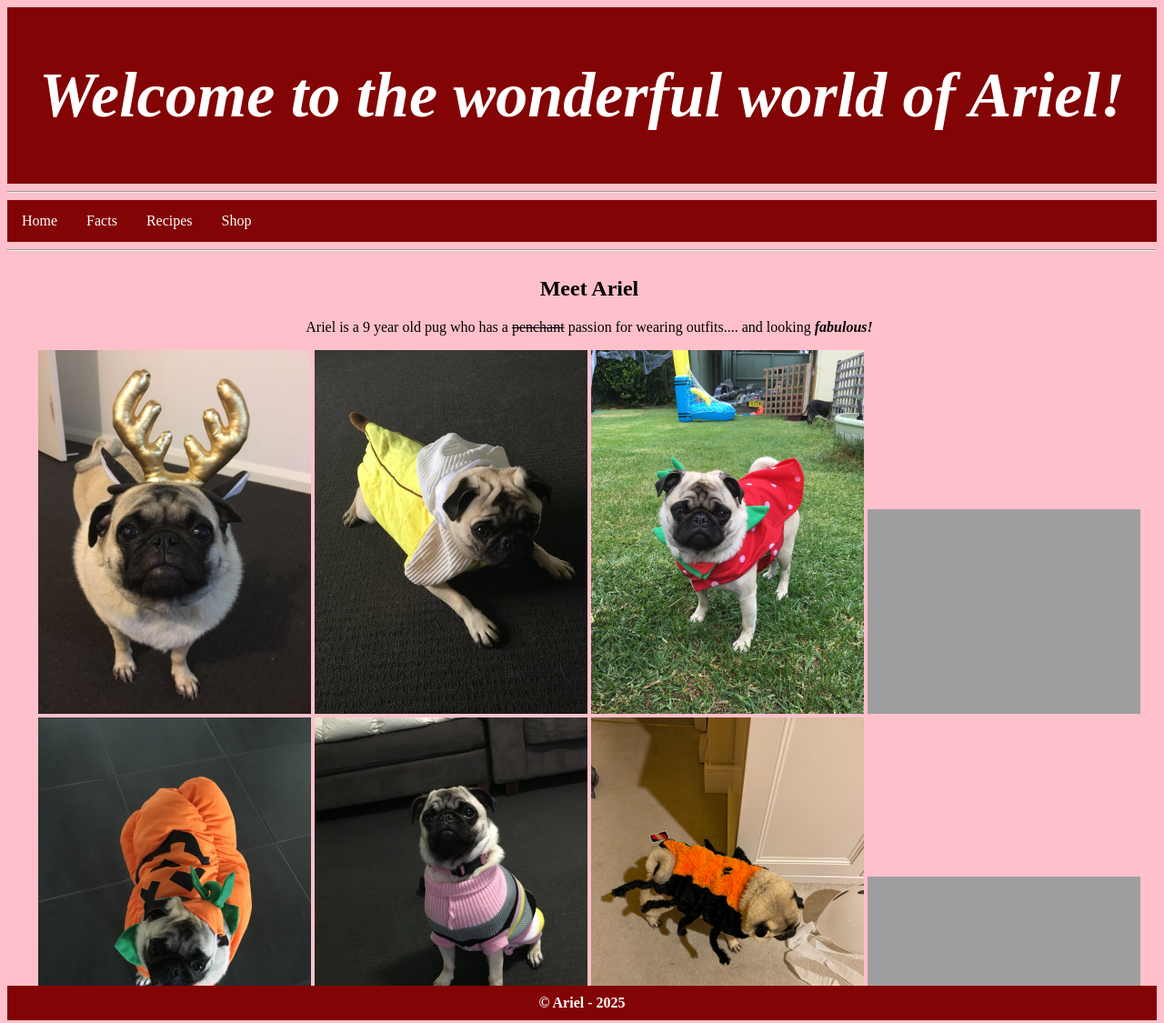
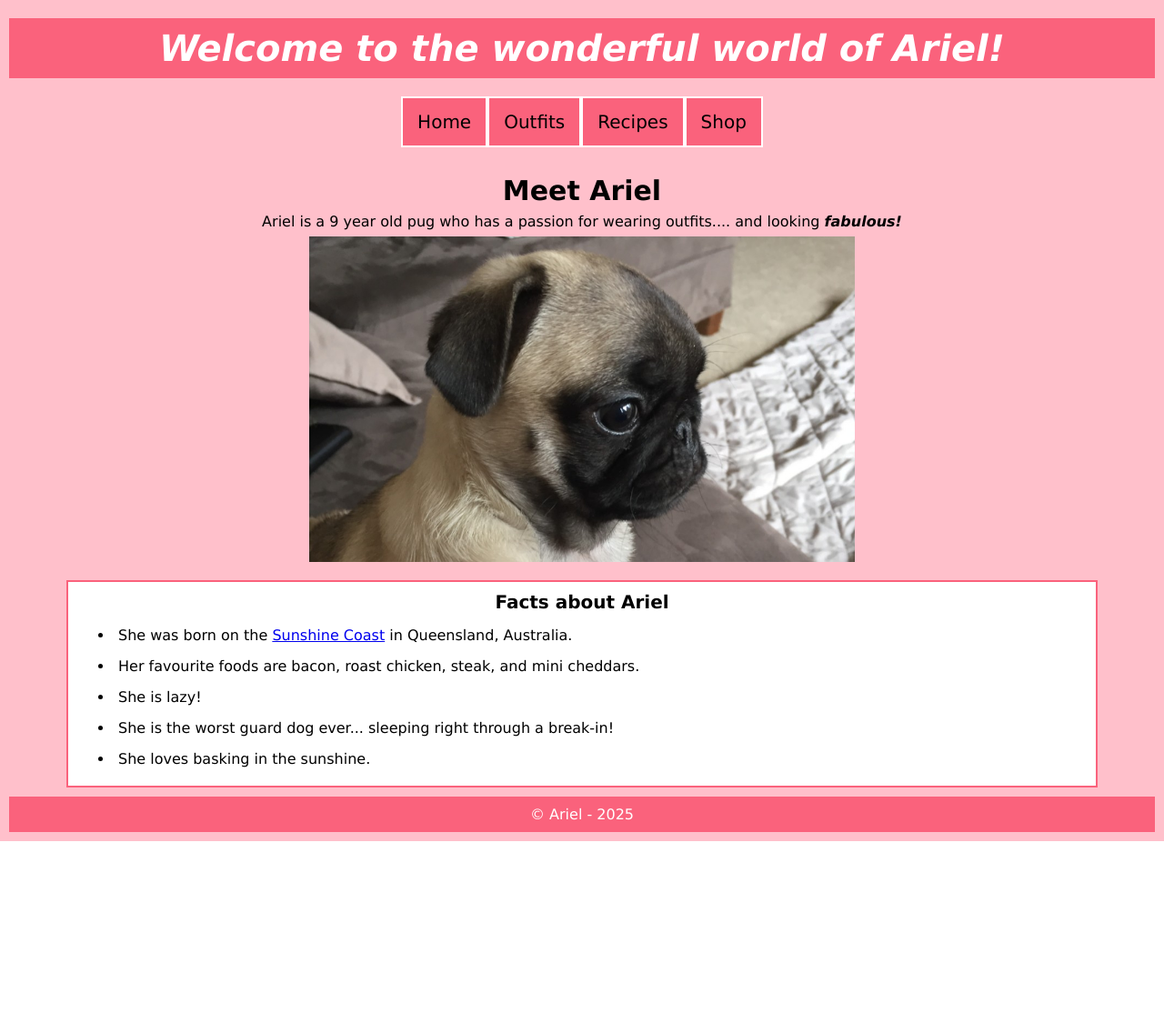
Before and after one commit to StephenBannister/MyFirstWebAppW3, a plain HTML site: page index.html in a window 1280 px wide. Shown: the whole page at 91% size. After the commit the page ends 925 px from the top, so only its background shows below. Drawn offline with Linux system fonts and the light colour scheme.

Commit message:
Changes to V3 of my Web Application.
Changed from an iframe based approach to content display, to separate content files.
Common content such as header/menu and footer are reusable html elements stored in their own files and loaded in with JavaScript.
Used a grid based approach to page design and rewrote much of the associated CSS to align.

Added a @media section to make the display responsive for a variety of screen sizes:

- Heading font sizes enlarge with screen size
- The photogrid on the Outfits page displays more columns on wider devices
- Menu width/font size adjusts to cater for narrower screens of GalaxyS8+ and iPhone SE

All of these changes were enabled through the W3Schools. (n.d.) tutorials on CSS.

REFERENCES:

W3Schools. (n.d.). CSS tutorial. Available at: https://www.w3schools.com/css/

```diff
--- /dev/null
+++ b/footer.html
@@ -0,0 +1,3 @@
+<footer>
+    <p>&copy; Ariel - 2025</p>
+</footer>
--- /dev/null
+++ b/header.html
@@ -0,0 +1,8 @@
+<header>
+    <ul>
+        <li><a href="index.html" title="Go to the home page">Home</a></li>
+        <li><a href="outfits.html" title="See outfits Ariel wears">Outfits</a></li>
+        <li><a href="recipes.html" title="See recipes for Ariel's food">Recipes</a></li>
+        <li><a href="shop.html" title="Shop for Ariel merchandise">Shop</a></li>
+    </ul>
+</header>
--- a/home.html
+++ /dev/null
@@ -1,27 +0,0 @@
-<!DOCTYPE html>
-<html lang="en">
-
-
-  <head>
-    <meta charset="UTF-8">
-    <link rel="stylesheet" href="style.css">
-  </head>
-
-
-  <h2>Meet Ariel</h2>
-  <p>Ariel is a 9 year old pug who has a <del>penchant</del> passion for wearing outfits.... and looking <em><b>fabulous!</b></em></p>
-  <div class="row">
-    <div class="column">
-      <img src="images/arielHorns.jpg" alt="Ariel dressed in reindeer horns" title="Ariel: a pug or a reindeer?">
-      <img src="images/arielBanana.jpeg" alt="Ariel dressed as a banana" title="Ariel: a pug or a banana?">
-      <img src="images/arielStrawberry.jpeg" alt="Ariel dressed as a strawberry" title="Ariel: a pug or a strawberry?">
-      <img src="images/birthdayTutu.jpg" alt="Ariel in her birthday tutu" title="Ariel: a pug or a ballerina?">
-    </div>
-    <div class="column">
-      <img src="images/arielPumpkin.jpeg" alt="Ariel dressed as a pumpkin" title="Ariel: a pug or a pumpkin?">
-      <img src="images/arielJumper.jpeg" alt="Ariel in a jumper" title="Ariel: nice jumper!">
-      <img src="images/arielSpider.jpeg" alt="Ariel dressed as a spider" title="Ariel: a pug or a spider!?">
-      <img src="images/isThatRain.jpg" alt="Ariel in her raincoat" title="Ariel: a pug or an intrepid explorer!?">
-    </div>
-  </div>
-</html>
--- a/index.html
+++ b/index.html
@@ -7,6 +7,7 @@ REFERENCES
   W3Schools (n.d.) How to center a list in CSS. Available at: https://www.w3schools.com/howto/howto_css_center-list.asp
   W3Schools (n.d.) How to create a horizontal navigation bar in CSS. Available at: https://www.w3schools.com/css/css_navbar_horizontal.asp
   Tutorial Republic (n.d.) How to create a full-screen iframe with 100 percent height. Available at: https://www.tutorialrepublic.com/faq/how-to-create-a-full-screen-iframe-with-100-percent-height.php
+  W3Schools. (n.d.) CSS Image Centering. Available at: https://www.w3schools.com/css/css3_image_center.asp
 -->
 
 <!DOCTYPE html>
@@ -22,26 +23,39 @@ REFERENCES
 </head>
 
 <body>
-  <header>
-    <h1><em>Welcome to the wonderful world of Ariel!</em></h1>
-  </header>
-  <hr>
+  <div class="grid-container">
 
-  <ul>
-    <li><a target="content-frame" href="home.html" title="Go to the home page">Home</a></li>
-    <li><a target="content-frame" href="facts.html" title="See facts about Ariel">Facts</a></li>
-    <li><a target="content-frame" href="recipes.html" title="See recipes for Ariel's food">Recipes</a></li>
-    <li><a target="content-frame" href="shop.html" title="Shop for Ariel merchandise">Shop</a></li>
-  </ul>
-  <hr>
+    <div class="item1">
+      <h1><em>Welcome to the wonderful world of Ariel!</em></h1>
+    </div>
 
-  <main>
-    <iframe name="content-frame" src="home.html" title="iframe for displaying sub-content"></iframe>
-  </main>
+    <div class="item2">
+      <div id="header-placeholder"></div>
+    </div>
 
-  <footer>
-    &copy; Ariel - 2025
-  </footer>
+    <div class="item3">
+      <h1>Meet Ariel</h1>
+      <p>Ariel is a 9 year old pug who has a passion for wearing outfits.... and looking <em><b>fabulous!</b></em></p>
+      <img src="images/arielPuppy.jpg" alt="Ariel as a puppy" title="Ariel: cute puppy">
+    </div>
+
+    <div class="item4">
+      <h2>Facts about Ariel</h2>
+      <ul>
+        <li>She was born on the <a target="_blank" href="https://www.google.com.au/maps/@-26.8043824,153.125108,15.25z?entry=ttu&g_ep=EgoyMDI1MDMwNC4wIKXMDSoASAFQAw%3D%3D" title="map where Ariel was born">Sunshine Coast</a> in Queensland, Australia.</li>
+        <li>Her favourite foods are bacon, roast chicken, steak, and mini cheddars.</li>
+        <li>She is lazy!</li>
+        <li>She is the worst guard dog ever... sleeping right through a break-in!</li>
+        <li>She loves basking in the sunshine.</li>
+      </ul>
+    </div>
+
+    <div class="item5">
+      <div id="footer-placeholder"></div>
+    </div>
+
+  </div>
+  <script src="script.js"></script>
 </body>
 
 </html>
--- /dev/null
+++ b/script.js
@@ -0,0 +1,12 @@
+fetch("header.html")
+  .then(response => response.text())
+  .then(data => {
+    document.getElementById("header-placeholder").innerHTML = data;
+  });
+
+
+fetch("footer.html")
+.then(response => response.text())
+.then(data => {
+document.getElementById("footer-placeholder").innerHTML = data;
+});
--- a/style.css
+++ b/style.css
@@ -1,87 +1,195 @@
 /* For references, see index.html */
 
-/* Style the header */
-header {
-    background-color: #830404;
-    padding: 10px;
-    text-align: center;
-    font-size: 35px;
-    color: #ffffff;
-
+* {
+margin: 0;
+box-sizing: border-box;
 }
 
-/* Setting the style of the main body */
 body {
-    background-color: pink;
-    text-align: center;
+    font-family: "Lucida Sans", sans-serif;
 }
 
-iframe {
-    display: block;
-    width: 100vw;
-    height: 100vh;
-    border: none;
+.grid-container {
+    display: grid;
+    grid-template-areas:
+    'access access access access access access'
+    'header header header header header header'
+    'menu menu menu menu menu menu'
+    'main main main main main main'
+    'lower lower lower lower lower lower'
+    'footer footer footer footer footer footer';
+    gap: 10px;
+    background-color: pink;
+    padding: 10px;
 }
 
-/* Setting the style of the menu and items */
-ul {
+.grid-container > div {
+    padding: 10px;
+    font-size: 16px;
+}
+
+.item1 {
+    grid-area: header;
+    background-color: rgb(250, 98, 124);
+    text-align: center;
+    color: #ffffff;
+}
+
+.item1 > h1 {
+    font-size: 40px;
+}
+
+.item2 {
+    grid-area: menu;
+}
+
+.item2 ul {
     list-style-type: none;
     margin: 0;
     padding: 0;
     overflow: hidden;
-    background-color: #830404;
-  }
+    background-color: rgb(250, 98, 124);
+    justify-self: center;
+}
 
-  li {
+.item2 li {
     float: left;
-  }
+}
 
-  li a {
+.item2 li a {
     display: block;
-    color: white;
+    color: black;
     text-align: center;
     padding: 14px 16px;
     text-decoration: none;
+    border: 2px solid white;
+}
+
+.item2 li a:hover {
+    background-color: #333;
+    color: white;
+}
+
+.item3 {
+    grid-area: main;
+}
+
+.item3 > h1 {
+    font-size: 30px;
+    margin-bottom: 7px;
+    text-align: center;
+}
+
+.item3 > p {
+    margin-bottom: 7px;
+    text-align: center;
+}
+
+.item3 img {
+    width: 94%;
+    max-width: 600px;
+    margin: auto;
+    display: block;
+}
+
+.item4 {
+    grid-area: lower;
+    width: 90%;
+    border: 2px solid rgb(250, 98, 124);
+    background-color: white;
+    color: #000000;
+    justify-self: center;
   }
 
-  /* Change the link color to black on hover */
-  li a:hover {
-    background-color: #111;
+.item4 > h2 {
+    font-size: 20px;
+    padding-bottom: 10px;
+    text-align: center;
   }
 
-/* Setting the style of the flex-grid */
-.row {
-    display: flex;
-    flex-wrap: wrap;
-    padding: 0 4px;
+.item4 li {
+    padding: 5px;
+    margin-bottom: 5px;
+  }
+
+.item5 {
+    grid-area: footer;
+    background-color: rgb(250, 98, 124);
+    color: #ffffff;
+    text-align: center;
 }
 
-.column {
-    flex: 50%;
-    padding: 0 4px;
-    align-items: center;
+/*Settings for the photogrid */
+.photogrid {
+    grid-area: main;
+    display: grid;
+    justify-content: center;
+    max-width: 100%;
 }
 
-/* Setting the width of the images in the grid*/
-.column img {
-    width: 100%;
+.photogrid > div {
+    background-color: black;
+    padding: 5px;
+}
+
+.photogrid img {
     max-width: 300px;
 }
 
-/* Changing font and font size for pre */
-pre {
-    font-family: Consolas, monospace;
-    font-size: 14px;
-    display: inline-block;
-    text-align: left;
+/* Mobile settings for a variety of screen widths */
+@media only screen and (min-width: 350px) {
+    .photogrid {
+        grid-template-columns: auto;
+    }
+
+    .item1 > h1 {
+        font-size: 25px;
+    }
+
+    .item2 li a {
+        font-size: 14px;
+    }
+
+    .item3 > h1 {
+        font-size: 20px;
+    }
+}
+
+@media only screen and (min-width: 650px) {
+    .photogrid {
+        grid-template-columns: auto auto;
+    }
+    .item1 > h1 {
+        font-size: 32px;
+    }
+
+    .item2 li a {
+        font-size: 20px;
+    }
+
+    .item3 > h1 {
+        font-size: 26px;
+    }
+
 }
 
 
-/* Style the footer */
-footer {
-    background-color: #830404;
-    padding: 10px;
-    text-align: center;
-    color: white;
-    font-weight: bold;
+@media only screen and (min-width: 950px) {
+    .photogrid {
+        grid-template-columns: auto auto auto;
+    }
+    .item1 > h1 {
+        font-size: 40px;
+    }
+
+    .item3 > h1 {
+        font-size: 30px;
+    }
 }
+
+
+@media only screen and (min-width: 1250px) {
+    .photogrid {
+        grid-template-columns: auto auto auto auto;
+    }
+}
```
Also changed, not shown: index backup.html (deleted, +0 -72 lines), outfits.html (added, +59 -0 lines), images/arielCar.jpg (added), images/arielPuppy.jpg (added).
